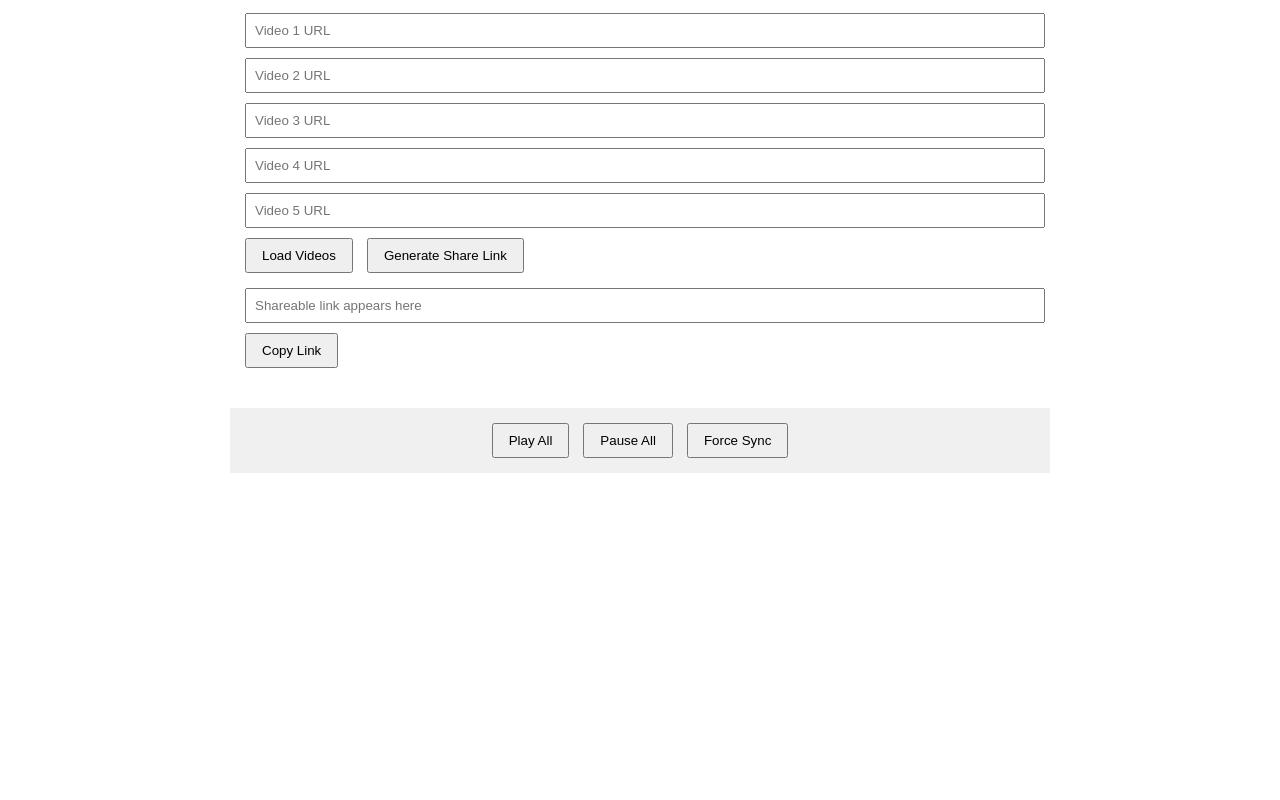
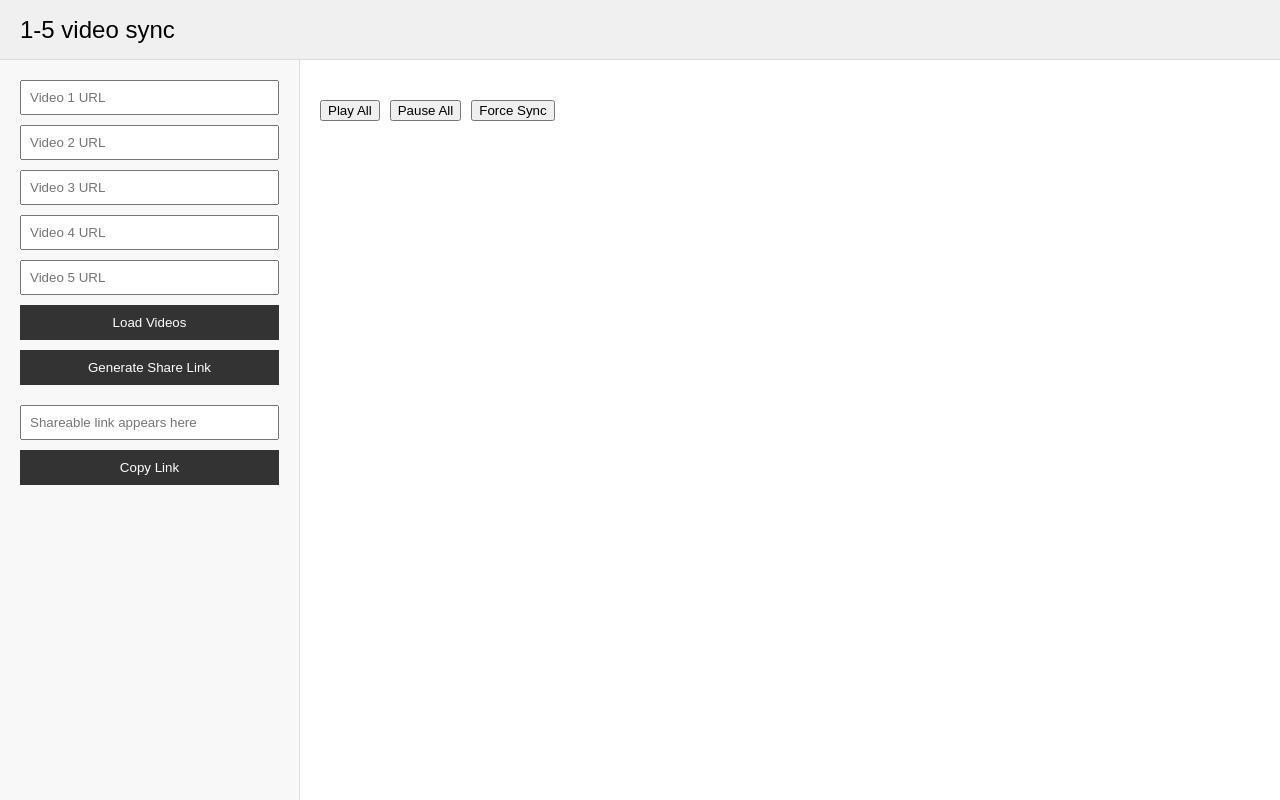
Before and after one commit to Chad90b/1-5-video-sync, a plain HTML site: page index.html in a window 1280 px wide. Drawn offline with Linux system fonts and the light colour scheme.

Commit message:
Update index.html

```diff
--- a/index.html
+++ b/index.html
@@ -2,29 +2,88 @@
 <html lang="en">
 <head>
   <meta charset="UTF-8">
-  <title>1-5 Video Sync</title>
+  <title>1-5 video sync</title>
   <style>
     body {
+      margin: 0;
+      font-family: Arial, sans-serif;
+      display: grid;
+      grid-template-areas:
+        "header header"
+        "sidebar main";
+      grid-template-rows: 60px 1fr;
+      grid-template-columns: 300px 1fr;
+      height: 100vh;
+    }
+
+    /* Header Section */
+    .header {
+      grid-area: header;
+      background: #f0f0f0;
       display: flex;
-      flex-direction: column;
       align-items: center;
+      padding: 0 20px;
+      border-bottom: 1px solid #ddd;
+    }
+    .header h1 {
+      margin: 0;
+      font-size: 1.5rem;
+      font-weight: normal;
+      text-transform: lowercase;
+    }
+
+    /* Sidebar Section */
+    .sidebar {
+      grid-area: sidebar;
+      padding: 20px;
+      background: #f8f8f8;
+      border-right: 1px solid #ddd;
+      overflow-y: auto;
+    }
+    .sidebar input {
+      width: 100%;
+      padding: 8px;
+      margin-bottom: 10px;
+      box-sizing: border-box;
+    }
+    .sidebar button {
+      width: 100%;
+      padding: 10px;
+      margin-bottom: 10px;
+      background: #333;
+      color: white;
+      border: none;
+      cursor: pointer;
+    }
+    .sidebar button:hover {
+      background: #555;
+    }
+    #shareLink {
+      width: 100%;
+      padding: 8px;
+      margin-top: 10px;
+      box-sizing: border-box;
+    }
+
+    /* Main Content Section */
+    .main-content {
+      grid-area: main;
+      padding: 20px;
+      overflow-y: auto;
+      background: white;
     }
     .video-container {
       display: flex;
       flex-direction: column;
-      align-items: center;
       gap: 20px;
-      width: 100%;
-      max-width: 800px;
     }
     .video-wrapper {
       position: relative;
-      width: 100%;
       background: #000;
+      max-width: 800px;
     }
     video {
       width: 100%;
-      height: auto;
       display: block;
     }
     .mute-button {
@@ -43,37 +102,10 @@
     .video-wrapper:hover .mute-button {
       opacity: 1;
     }
-    .controls {
-      margin-bottom: 20px;
-      width: 100%;
-      max-width: 800px;
-    }
     .global-controls {
-      margin: 15px 0;
-      padding: 10px;
-      background: #f0f0f0;
-      width: 100%;
-      max-width: 800px;
-      text-align: center;
-    }
-    input {
-      margin: 5px;
-      width: 100%;
-      max-width: 800px;
-      padding: 8px;
-      box-sizing: border-box;
-    }
-    button {
-      margin: 5px;
-      padding: 8px 15px;
-      cursor: pointer;
-    }
-    #shareLink {
-      width: 100%;
-      max-width: 800px;
-      margin-top: 10px;
-      padding: 8px;
-      box-sizing: border-box;
+      margin: 20px 0;
+      display: flex;
+      gap: 10px;
     }
     .loading {
       color: white;
@@ -83,19 +115,28 @@
   </style>
 </head>
 <body>
-  <div class="controls">
-    <input type="text" id="url1" placeholder="Video 1 URL"><br>
-    <input type="text" id="url2" placeholder="Video 2 URL"><br>
-    <input type="text" id="url3" placeholder="Video 3 URL"><br>
-    <input type="text" id="url4" placeholder="Video 4 URL"><br>
-    <input type="text" id="url5" placeholder="Video 5 URL"><br>
+  <!-- Header Section -->
+  <header class="header">
+    <h1>1-5 video sync</h1>
+  </header>
+
+  <!-- Sidebar Section -->
+  <aside class="sidebar">
+    <input type="text" id="url1" placeholder="Video 1 URL">
+    <input type="text" id="url2" placeholder="Video 2 URL">
+    <input type="text" id="url3" placeholder="Video 3 URL">
+    <input type="text" id="url4" placeholder="Video 4 URL">
+    <input type="text" id="url5" placeholder="Video 5 URL">
+
     <button onclick="loadVideos()">Load Videos</button>
     <button onclick="generateShareLink()">Generate Share Link</button>
-    <br>
+
     <input type="text" id="shareLink" readonly placeholder="Shareable link appears here">
     <button onclick="copyShareLink()">Copy Link</button>
-  </div>
+  </aside>
 
+  <!-- Main Content Section -->
+  <main class="main-content">
     <div class="global-controls">
       <button onclick="playAll()">Play All</button>
       <button onclick="pauseAll()">Pause All</button>
@@ -103,6 +144,7 @@
     </div>
 
     <div class="video-container" id="videoContainer"></div>
+  </main>
 
   <script>
     let videos = [];
```
Lines whose indentation alone changed are shown as unchanged.
